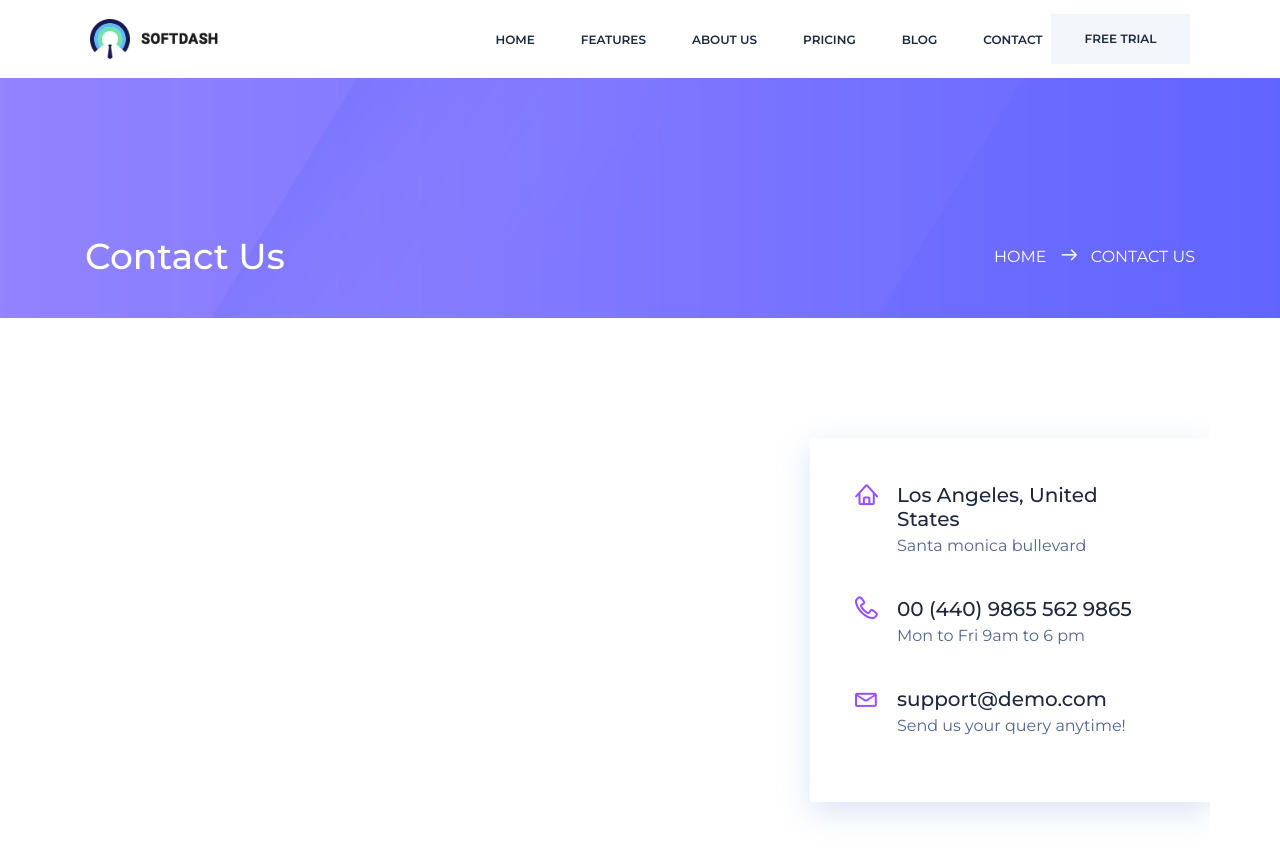
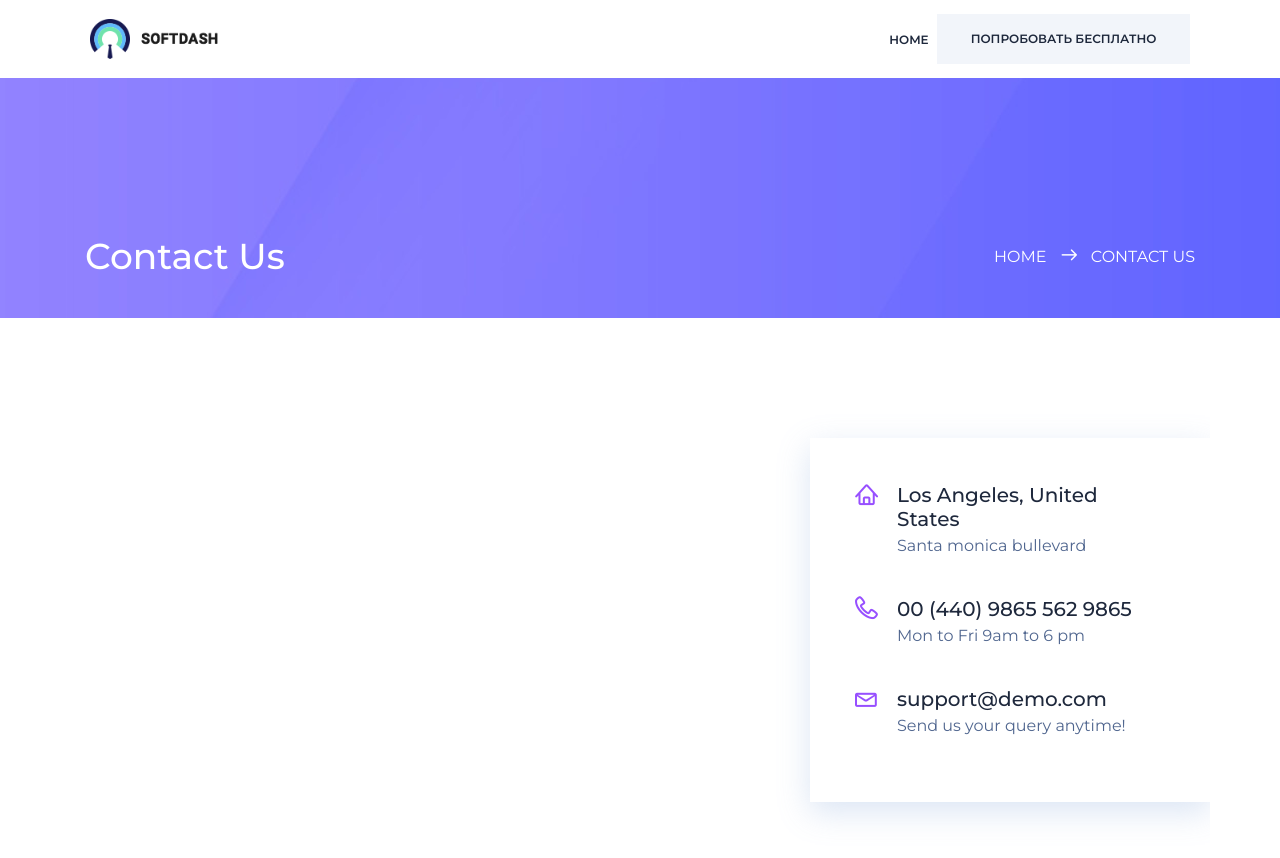
Before and after one commit to RakhimyanTim/samseberazrabotchik.github.io, a Jekyll site: the page built from contact.html, in a window 1280 px wide and 900 px high. Shown: the top 858 px of the window. Built offline with Jekyll 4.4.1, drawn with Linux system fonts in a browser that asks for light colours.

Commit message:
Update nav-menu.html

```diff
--- a/_includes/nav-menu.html
+++ b/_includes/nav-menu.html
@@ -5,24 +5,8 @@
             <li>
                 <a href="{{ '/' | relative_url }}">Home</a>
             </li>
-            <li>
-                <a href="{{ 'features' | relative_url }}">Features</a>
-            </li>
-            <li>
-                <a href="{{ 'about' | relative_url }}">About Us</a>
-            </li>
-
-            <li>
-                <a href="{{ 'pricing' | relative_url }}">Pricing</a>
-            </li>
-            <li>
-                <a href="{{ 'blog' | relative_url }}">Blog</a>
-            </li>
-            <li>
-                <a href="{{ 'contact' | relative_url }}">Contact</a>
-            </li>
         </ul>
     </nav>
-    <a class="genric-btn" href="{{ site.request-demo }}">Free trial</a>
+    <a class="genric-btn" href="{{ site.request-demo }}">Попробовать бесплатно</a>
 </div>
 <!-- #nav-menu-container -->
```
